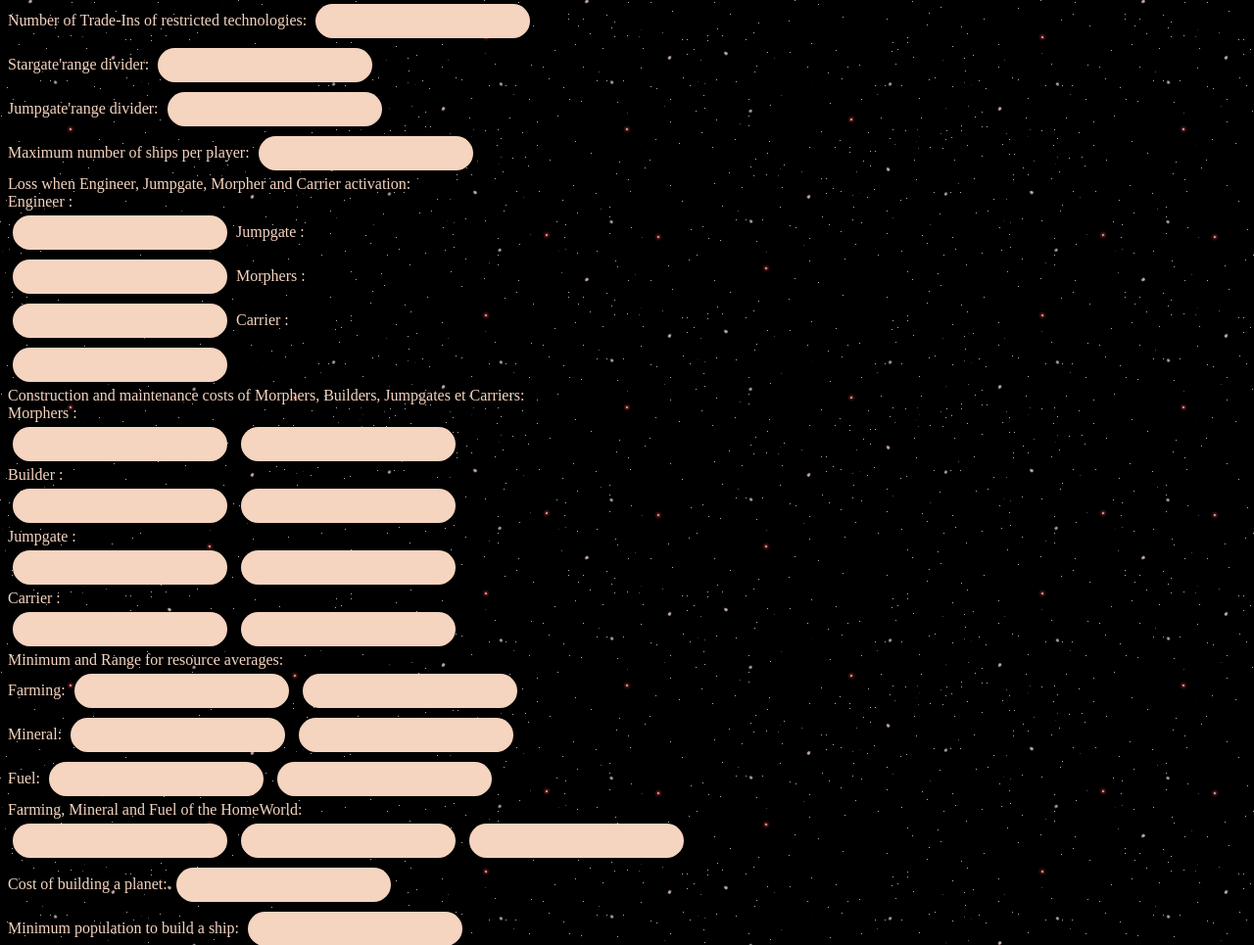
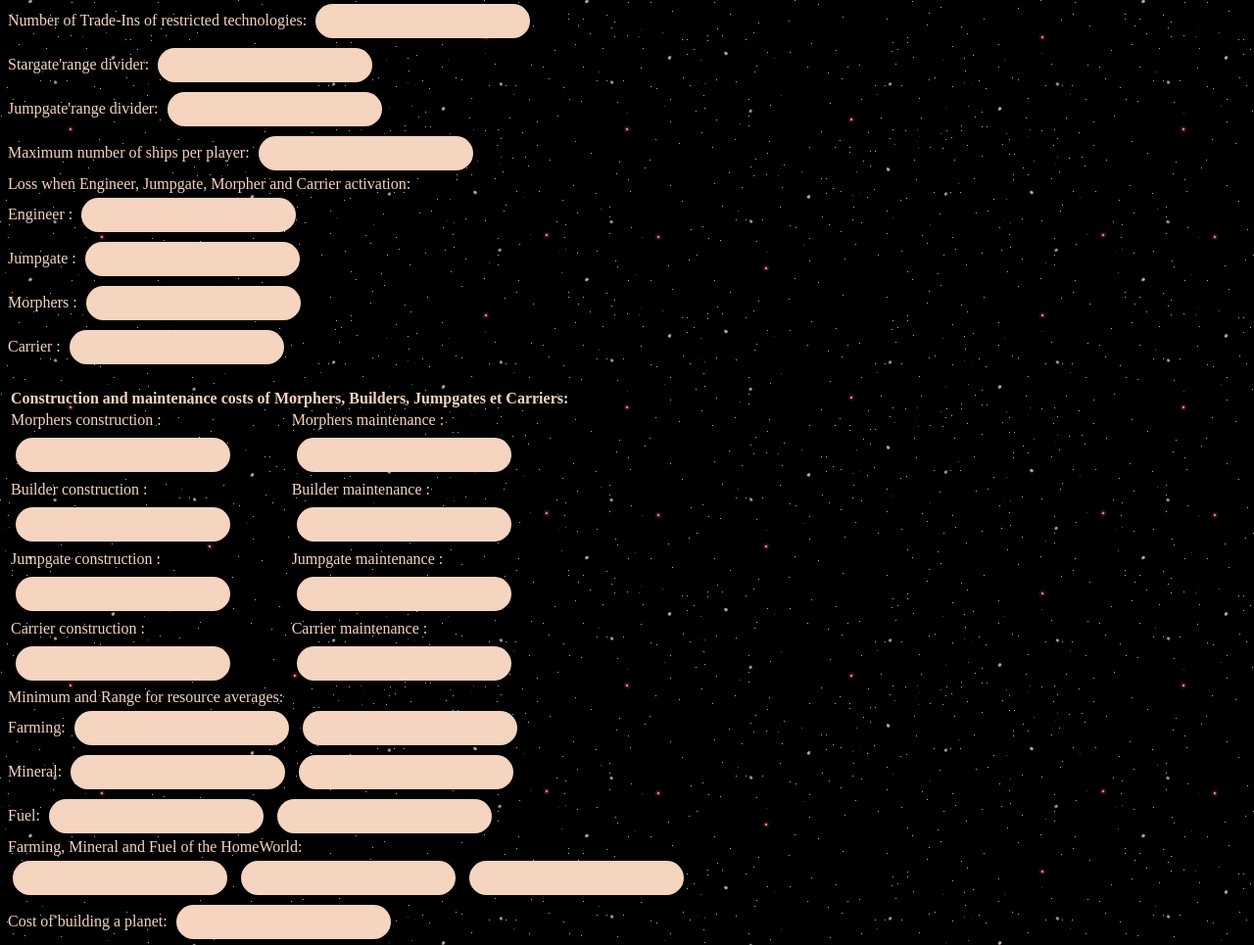
Before and after one commit to ThomasDelhayeCondorcet/StellarCrisisThomasLaurie2023, a Flask app: page /CreateSeries in a window 1280 px wide. Shown: the part 540-1505 px from the top of the page at 98% size. Run offline with Flask 3, Linux system fonts and the light colour scheme; some libraries are stand-ins or nearby versions.

Commit message:
repair app.py query and data modifying html

```diff
--- a/app.py
+++ b/app.py
@@ -126,9 +126,9 @@
                "availrestrict, tradeinrestrict, stargate, jumpgate, maxship, engloss, jumploss, morphloss, carloss, morpherbuild, " \
                "morphermaint, builderbuild, buildermaint, jumpgatebuild, jumpgatemaint, carrierbuild, carriermaint, avgag, rangeag, " \
                "avgmin, rangemin, avgfuel, rangefuel, homaeag, homemin, homefuel, plabuild, minbuild, max, spawnfirst, bridier, " \
-               "blood, maxallies, surrdraw, visp, initcloak, vis, layout, blind, pmax, smin, smax, maxag, tmult, inittech, wins, winmax,) " \
+               "blood, maxallies, surrdraw, visp, initcloak, vis, layout, blind, pmax, smin, smax, maxag, tmult, inittech, wins, winmax) " \
                "VALUES (%s, %s, %s, %s, %s, %s, %s, %s, %s, %s, %s, %s, %s, %s, %s, %s, %s, %s, %s, %s, %s, %s, %s, %s, %s, %s, %s, %s, " \
-               "%s, %s, %s, %s, %s, %s, %s, %s, %s, %s, %s, %s, %s, %s, %s, %s, %s, %s, %s, %s, %s, %s, %s, %s, %s, %s, %s, %s, %s, %s,)"
+               "%s, %s, %s, %s, %s, %s, %s, %s, %s, %s, %s, %s, %s, %s, %s, %s, %s, %s, %s, %s, %s, %s, %s, %s, %s, %s, %s, %s, %s, %s)"
         data=(name, color, short_descr, long_descr, update_time, time_limit, overtime_update_time, updates_weekend, updates_period_from,
               updates_period_to, delay_first_update, technologies_restricted_allowed, trade_ins_technologies_restricted, divider_range_stargate,
               divider_range_jumpgate, max_ship_player, loss_engineer, loss_jumpgate, loss_morpher, loss_carrier, cost_construction_morpher,
@@ -138,15 +138,16 @@
               population_min_build_ship, number_max_current_game, spawn_first, active_bridier, alliance_trade_truce, number_max_allies,
               allow_surrender_draw, viewable_players, cloakers_invisibles, constructions_visible, layout, blind_until_start, number_max_player,
               number_systems_min, number_systems_max, farming_ratio_max, technology_multiplier, initial_technological_level, minimum_wins,
-              maximum_wins,)
+              maximum_wins)
 
         cursor = conn.cursor()
         cursor.execute(query, data)
         conn.commit()
+        return render_template("AdminPage.html")
 
-        return render_template("AdminPage.html")
     else:
         return render_template("CreateSeries.html")
+
 @app.route("/ListSeries", methods=['GET', 'POST'])
 def ListSeries():
     return render_template("ListSeries.html")
--- a/templates/CreateSeries.html
+++ b/templates/CreateSeries.html
@@ -67,28 +67,66 @@
         <input type="number" id="max_ship_player" name="max_ship_player" min="0"><br> <!-- Table series : maxship -->
 
         <label>Loss when Engineer, Jumpgate, Morpher and Carrier activation:</label><br>
-        <label>Engineer :</label><br>
-        <input type="number" id="loss_engineer" name="loss_engineer" required> <!-- Table series : engloss -->
-        <label>Jumpgate :</label><br>
-        <input type="number" id="loss_jumpgate" name="loss_jumpgate" required> <!-- Table series : jumploss -->
-        <label>Morphers :</label><br>
-        <input type="number" id="loss_morpher" name="loss_morpher" required> <!-- Table series : morphloss -->
-        <label>Carrier :</label><br>
+        <label>Engineer :</label>
+        <input type="number" id="loss_engineer" name="loss_engineer" required><br> <!-- Table series : engloss -->
+        <label>Jumpgate :</label>
+        <input type="number" id="loss_jumpgate" name="loss_jumpgate" required><br> <!-- Table series : jumploss -->
+        <label>Morphers :</label>
+        <input type="number" id="loss_morpher" name="loss_morpher" required><br> <!-- Table series : morphloss -->
+        <label>Carrier :</label>
         <input type="number" id="loss_carrier" name="loss_carrier" required><br> <!-- Table series : carloss -->
 
-        <label>Construction and maintenance costs of Morphers, Builders, Jumpgates et Carriers:</label><br>
-        <label>Morphers :</label><br>
-        <input type="number" id="cost_construction_morpher" name="cost_construction_morpher" required> <!-- Table series : morpherbuild -->
-        <input type="number" id="cost_maintenance_morpher" name="cost_maintenance_morpher" required><br> <!-- Table series : morphermaint -->
-        <label>Builder :</label><br>
-        <input type="number" id="cost_construction_builder" name="cost_construction_builder" required> <!-- Table series : builderbuild -->
-        <input type="number" id="cost_maintenance_builder" name="cost_maintenance_builder" required><br> <!-- Table series : buildermaint -->
-        <label>Jumpgate :</label><br>
-        <input type="number" id="cost_construction_jumpgate" name="cost_construction_jumpgate" required> <!-- Table series : jumpgatebuild -->
-        <input type="number" id="cost_maintenance_jumpgate" name="cost_maintenance_jumpgate" required><br> <!-- Table series : jumpgatemaint -->
-        <label>Carrier :</label><br>
-        <input type="number" id="cost_construction_carrier" name="cost_construction_carrier" required> <!-- Table series : carrierbuild -->
-        <input type="number" id="cost_maintenance_carrier" name="cost_maintenance_carrier" required><br> <!-- Table series : carriermaint -->
+        <table>
+            <tr>
+                <th colspan="2">Construction and maintenance costs of Morphers, Builders, Jumpgates et Carriers:</th>
+            </tr><br>
+            <tr>
+                <td>Morphers construction :</td>
+                <td>Morphers maintenance :</td>
+            </tr>
+            <tr>
+                <td><input type="number" id="cost_construction_morpher" name="cost_construction_morpher" required></td> <!-- Table series : morpherbuild -->
+                <td><input type="number" id="cost_maintenance_morpher" name="cost_maintenance_morpher" required></td> <!-- Table series : morphermaint -->
+            </tr>
+            <tr>
+                <td>Builder construction :</td>
+                <td>Builder maintenance :</td>
+            </tr>
+            <tr>
+                <td><input type="number" id="cost_construction_builder" name="cost_construction_builder" required></td> <!-- Table series : builderbuild -->
+                <td><input type="number" id="cost_maintenance_builder" name="cost_maintenance_builder" required></td> <!-- Table series : buildermaint -->
+            </tr>
+            <tr>
+                <td>Jumpgate construction :</td>
+                <td>Jumpgate maintenance :</td>
+            </tr>
+            <tr>
+                <td><input type="number" id="cost_construction_jumpgate" name="cost_construction_jumpgate" required></td> <!-- Table series : jumpgatebuild -->
+                <td><input type="number" id="cost_maintenance_jumpgate" name="cost_maintenance_jumpgate" required></td> <!-- Table series : jumpgatemaint -->
+            </tr>
+            <tr>
+                <td>Carrier construction :</td>
+                <td>Carrier maintenance :</td>
+            </tr>
+            <tr>
+                <td><input type="number" id="cost_construction_carrier" name="cost_construction_carrier" required></td> <!-- Table series : carrierbuild -->
+                <td><input type="number" id="cost_maintenance_carrier" name="cost_maintenance_carrier" required></td> <!-- Table series : carriermaint -->
+            </tr>
+        </table>
+
+        <!--<label>Construction and maintenance costs of Morphers, Builders, Jumpgates et Carriers:</label><br>
+        <br><label>Morphers :</label><br>
+        <input type="number" id="cost_construction_morpher" name="cost_construction_morpher" required>
+        <input type="number" id="cost_maintenance_morpher" name="cost_maintenance_morpher" required><br> -->
+        <!--<label>Builder :</label><br>
+        <input type="number" id="cost_construction_builder" name="cost_construction_builder" required>
+        <input type="number" id="cost_maintenance_builder" name="cost_maintenance_builder" required><br> -->
+        <!--<label>Jumpgate :</label><br>
+        <input type="number" id="cost_construction_jumpgate" name="cost_construction_jumpgate" required>
+        <input type="number" id="cost_maintenance_jumpgate" name="cost_maintenance_jumpgate" required><br> -->
+        <!-- <label>Carrier :</label><br>
+        <input type="number" id="cost_construction_carrier" name="cost_construction_carrier" required>
+        <input type="number" id="cost_maintenance_carrier" name="cost_maintenance_carrier" required><br> -->
 
         <label>Minimum and Range for resource averages:</label><br>
 
```
